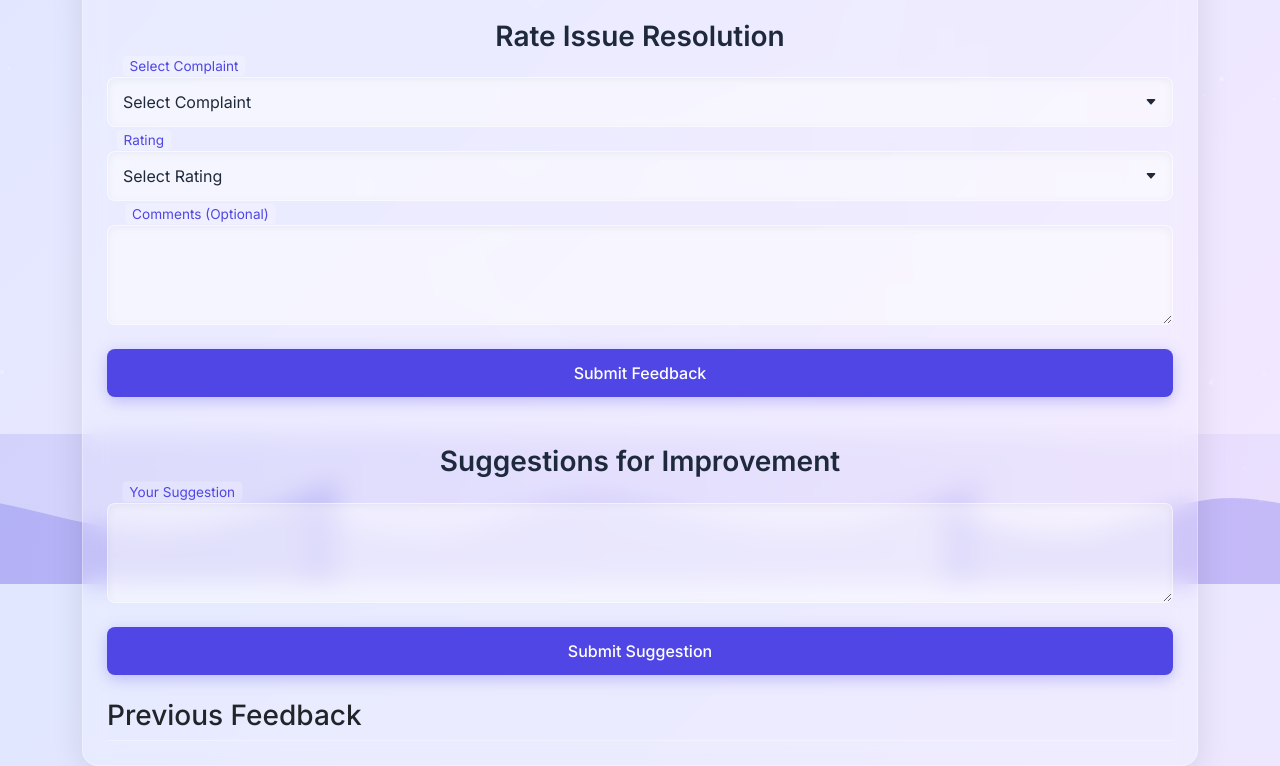
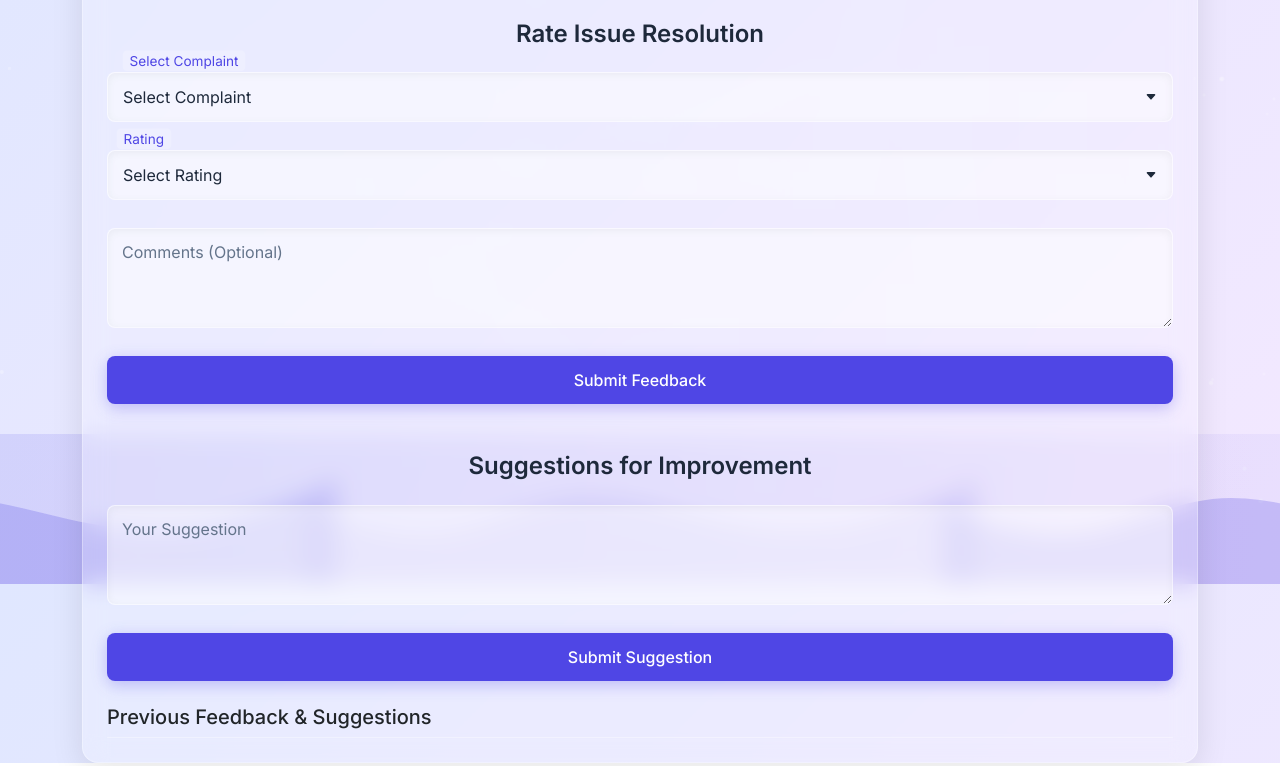
Before and after one commit to CodewithAsh10/Hostel_Issue, a plain HTML site: page feedback.html in a window 1280 px wide. Shown: the part 216-982 px from the top of the page. Drawn offline with nearby package versions, Linux system fonts and the light colour scheme; sample sign-in values are in the browser's storage.

Commit message:
Update feedback.html

```diff
--- a/feedback.html
+++ b/feedback.html
@@ -6,7 +6,6 @@
     <title>Hostel Harmony - Feedback</title>
     <link href="https://cdn.jsdelivr.net/npm/bootstrap@5.3.0/dist/css/bootstrap.min.css" rel="stylesheet">
     <link rel="stylesheet" href="styles.css">
-    <link href="https://fonts.googleapis.com/css2?family=Poppins:wght@400;600;700&display=swap" rel="stylesheet">
 </head>
 <body>
     <div id="background-animation">
@@ -23,16 +22,16 @@
     <div id="particles"></div>
     <div class="container mt-5 pt-5">
         <div class="card p-4 complaint-card">
-            <h1 class="card-title text-center">Feedback</h1>
-            <h2 class="card-title text-center">Rate Issue Resolution</h2>
+            <h1 class="card-title">Feedback</h1>
+            <h2 class="card-title" style="font-size: 1.5rem;">Rate Issue Resolution</h2>
             <form id="feedback-form">
-                <div class="mb-4 form-group">
+                <div class="form-group">
                     <select class="form-control" id="feedback-complaint" required>
                         <option value="" disabled selected>Select Complaint</option>
                     </select>
                     <label for="feedback-complaint" class="form-label">Select Complaint</label>
                 </div>
-                <div class="mb-4 form-group">
+                <div class="form-group">
                     <select class="form-control" id="rating" required>
                         <option value="" disabled selected>Select Rating</option>
                         <option value="1">1 - Poor</option>
@@ -43,21 +42,21 @@
                     </select>
                     <label for="rating" class="form-label">Rating</label>
                 </div>
-                <div class="mb-4 form-group">
-                    <textarea class="form-control" id="feedback-comment" rows="3"></textarea>
+                <div class="form-group">
+                    <textarea class="form-control" id="feedback-comment" rows="3" placeholder=" "></textarea>
                     <label for="feedback-comment" class="form-label">Comments (Optional)</label>
                 </div>
                 <button type="submit" class="btn btn-primary w-100">Submit Feedback</button>
             </form>
-            <h2 class="card-title text-center mt-5">Suggestions for Improvement</h2>
+            <h2 class="card-title mt-5" style="font-size: 1.5rem;">Suggestions for Improvement</h2>
             <form id="suggestion-form">
-                <div class="mb-4 form-group">
-                    <textarea class="form-control" id="suggestion" rows="3" required></textarea>
+                <div class="form-group">
+                    <textarea class="form-control" id="suggestion" rows="3" placeholder=" " required></textarea>
                     <label for="suggestion" class="form-label">Your Suggestion</label>
                 </div>
                 <button type="submit" class="btn btn-primary w-100">Submit Suggestion</button>
             </form>
-            <h3 class="mt-4">Previous Feedback</h3>
+            <h3 class="mt-4" style="font-size: 1.25rem; font-weight: 500;">Previous Feedback & Suggestions</h3>
             <ul class="list-group" id="feedback-list"></ul>
         </div>
     </div>
```
